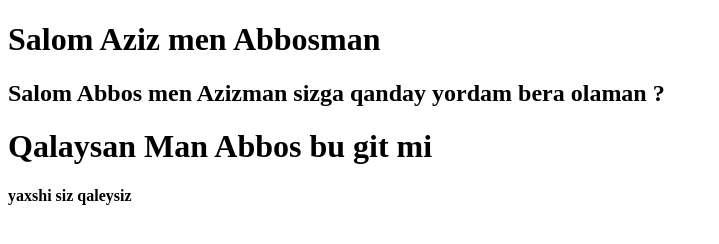
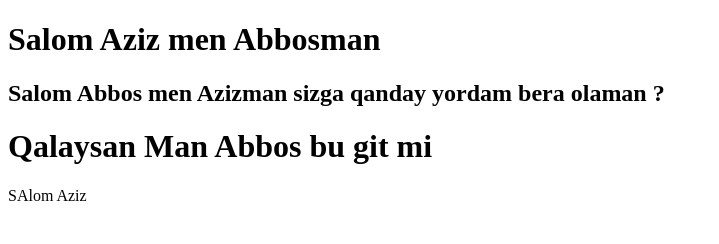
Before and after one commit to e-az1z/dostup, a plain HTML site: page index.html in a window 1280 px wide. Shown: the whole page, without its empty margins (0-719 px from the left). Drawn offline with Linux system fonts and the light colour scheme.

Commit message:
yangi fayl

```diff
--- a/index.html
+++ b/index.html
@@ -12,7 +12,7 @@
     <h1>Salom Aziz men Abbosman</h1>
     <h2>Salom Abbos men Azizman sizga qanday yordam bera olaman ?</h2>
     <h1>Qalaysan Man Abbos bu git mi</h1>
-    <h4>yaxshi siz qaleysiz</h4>
+    <p>SAlom Aziz</p>
 </body>
 
 </html>
```
